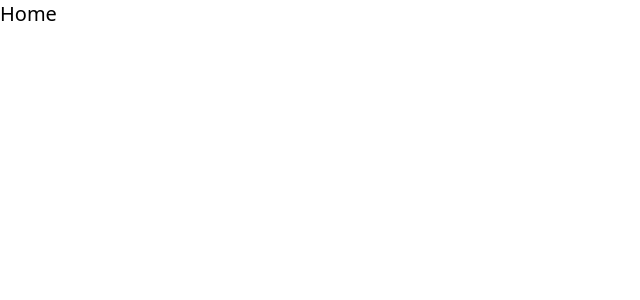
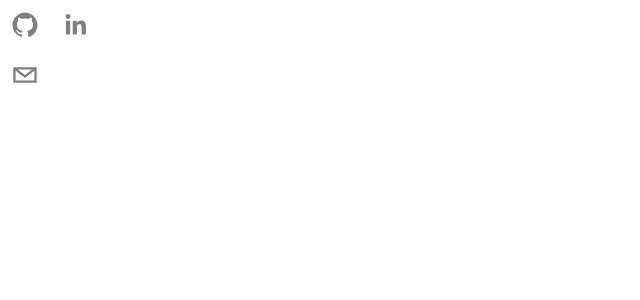
Before and after one commit to Coltonb-boop/portfolio-nextjs13, a Next.js app: page / in a window 1280 px wide. Shown: the top 300 px of the page, without its empty margins (0-640 px from the left). Built offline with nearby package versions, Linux system fonts and the light colour scheme.

Commit message:
working on header
Setup react-social-icons

```diff
--- /dev/null
+++ b/app/Header.tsx
@@ -0,0 +1,35 @@
+import React from 'react';
+
+import { SocialIcon } from 'react-social-icons';
+
+type Props = {}
+
+const Header = (props: Props) => {
+  return (
+    <header>
+      <div className='flex flex-row items-center'>
+        {/* Social icons */}
+        <SocialIcon
+          url='https://github.com/Coltonb-boop'
+          fgColor='gray'
+          bgColor='transparent'
+        />
+        <SocialIcon
+          url='https://www.linkedin.com/in/colton-bitz-491aa157/'
+          fgColor='gray'
+          bgColor='transparent'
+        />
+      </div>
+      <div>
+        <SocialIcon
+          className='cursor-pointer'
+          network='email'
+          fgColor='gray'
+          bgColor='transparent'
+        />
+      </div>
+    </header>
+  )
+}
+
+export default Header
--- a/app/head.tsx
+++ b/app/head.tsx
@@ -1,7 +1,7 @@
 export default function Head() {
   return (
     <>
-      <title></title>
+      <title>Colton's Portfolio</title>
       <meta content="width=device-width, initial-scale=1" name="viewport" />
       <link rel="icon" href="/favicon.ico" />
     </>
--- a/app/page.tsx
+++ b/app/page.tsx
@@ -1,17 +1,21 @@
 import React from 'react'
 
 import '../styles/globals.css';
+import Header from './Header';
 
 type Props = {}
 
 const Home = (props: Props) => {
   return (
     <>
-    {/* Nav */}
-    <p className='text-xl'>Home</p>
+    {/* Header */}
+    <Header />
+
     {/* Hero */}
 
     {/* About Me */}
+
+    {/* Experience */}
 
     {/* Skills */}
 
--- a/package.json
+++ b/package.json
@@ -17,6 +17,7 @@
     "next": "13.0.6",
     "react": "18.2.0",
     "react-dom": "18.2.0",
+    "react-social-icons": "^5.15.0",
     "typescript": "4.9.4"
   },
   "devDependencies": {
```
Also changed, not shown: 2 other files (tests, documents, lock files or other folders).
